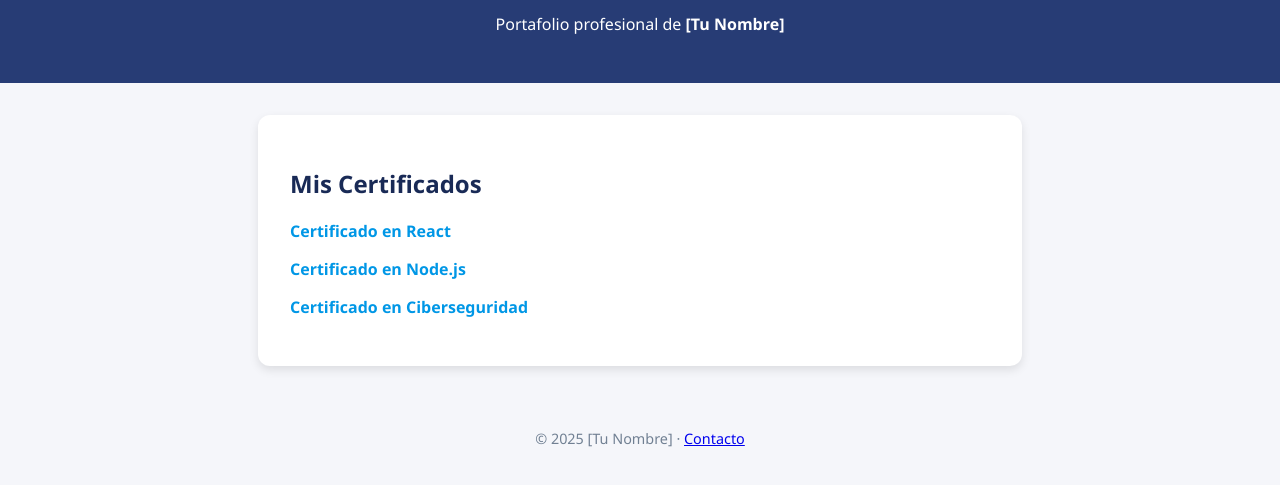
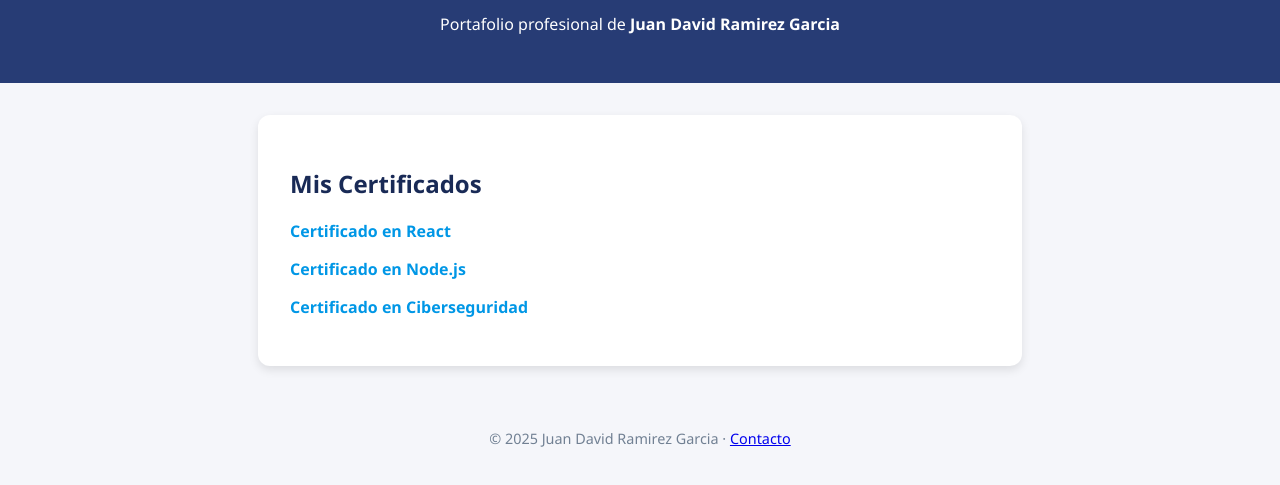
Before and after one commit to davidgarciabmx00-lgtm/certificados-Juan, a plain HTML site: page index.html in a window 1280 px wide. Shown: the part 99-584 px from the top of the page. Drawn offline with Linux system fonts and the light colour scheme.

Commit message:
Update index.html

```diff
--- a/index.html
+++ b/index.html
@@ -3,13 +3,13 @@
 <head>
   <meta charset="UTF-8">
   <meta name="viewport" content="width=device-width, initial-scale=1.0">
-  <title>Certificados de [Tu Nombre]</title>
+  <title>Certificados de JUAN DAVID RAMIREZ GARCIA</title>
   <link rel="stylesheet" href="style.css">
 </head>
 <body>
   <header>
     <h1>Certificados y Acreditaciones</h1>
-    <p>Portafolio profesional de <strong>[Tu Nombre]</strong></p>
+    <p>Portafolio profesional de <strong>Juan David Ramirez Garcia</strong></p>
   </header>
 
   <section class="certificados">
@@ -22,7 +22,7 @@
   </section>
 
   <footer>
-    <p>© 2025 [Tu Nombre] · <a href="mailto:tuemail@dominio.com">Contacto</a></p>
+    <p>© 2025 Juan David Ramirez Garcia · <a href="mailto:davidgarcia.bmx.00@gmail.com">Contacto</a></p>
   </footer>
 </body>
 </html>
```
